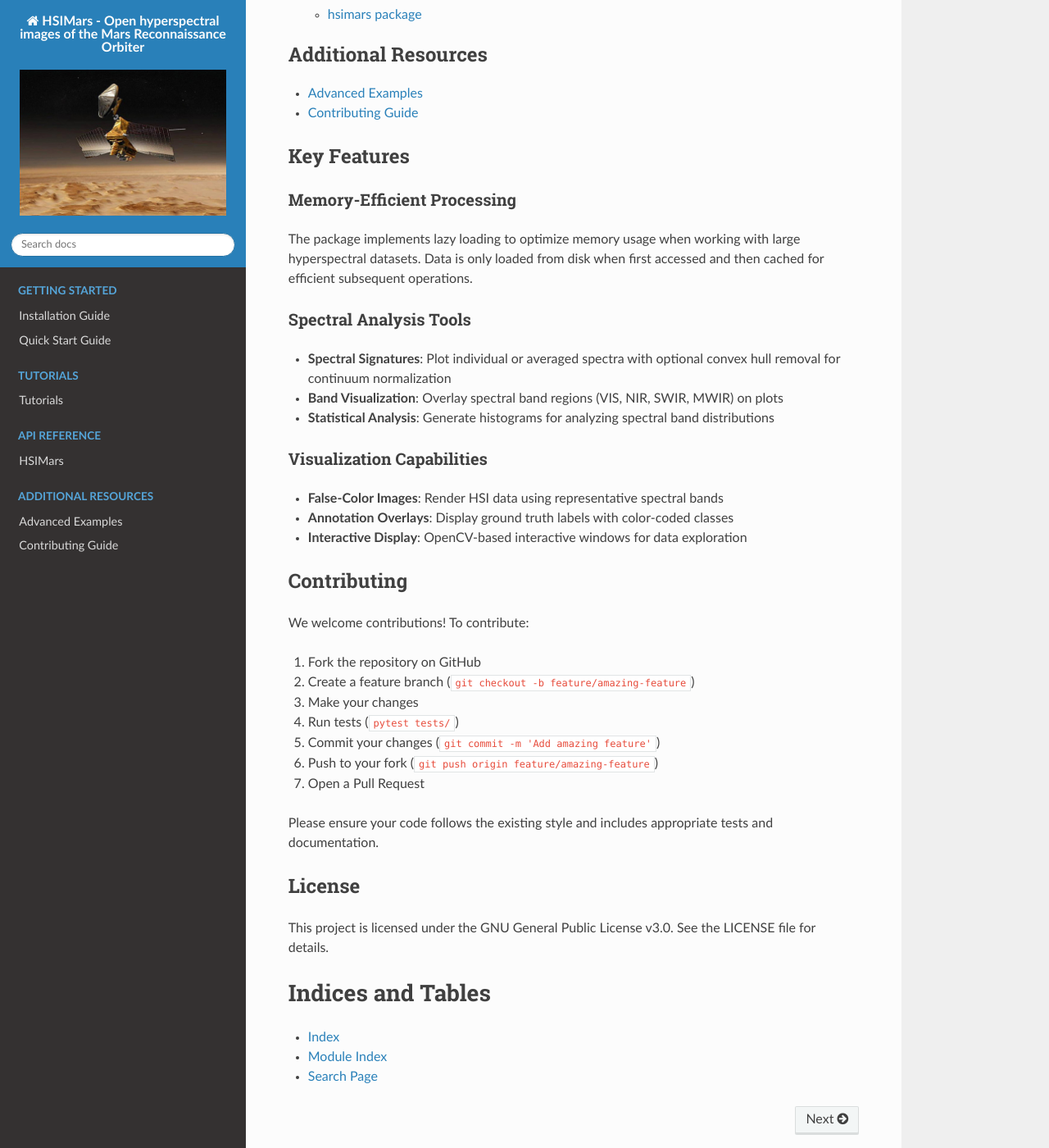
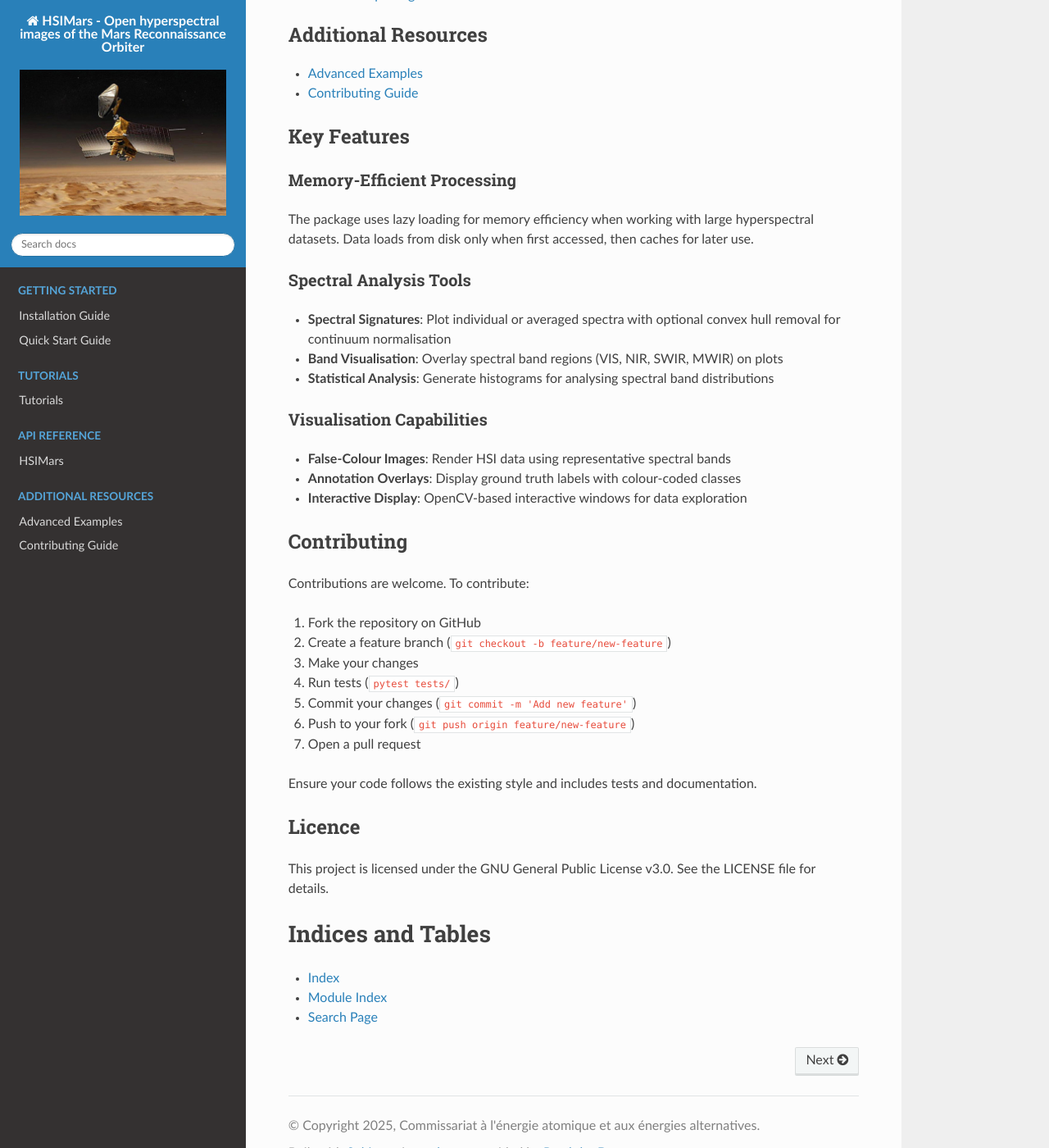
Before and after one commit to thesfinox/mars-reconnaissance-orbiter, a Sphinx documentation site: the page built from docs/source/index.rst, in a window 1280 px wide and 1400 px high, scrolled down 2387 px. Shown: the whole window at 82% size. Built offline with Sphinx 7.4.7 and the Read the Docs theme 3.1.0, drawn with Linux system fonts in a browser that asks for light colours; pages that are not in the unit, such as notebooks, are missing from menus; some of the changed text lies outside the part shown.

Commit message:
Update documentation
- More readable documentation
- Avoid useless line wrapping
- British English variants

```diff
--- a/docs/source/index.rst
+++ b/docs/source/index.rst
@@ -9,19 +9,19 @@ HSI Mars: Hyperspectral Image Analysis for Mars Reconnaissance Orbiter
    :target: https://www.gnu.org/licenses/gpl-3.0
    :alt: License: GPL v3
 
-A Python package for loading, processing, and visualizing hyperspectral imaging (HSI) data from the `CRISM <http://crism.jhuapl.edu/>`_ instrument aboard NASA's Mars Reconnaissance Orbiter (MRO).
+A Python package for loading, processing, and visualising hyperspectral imaging (HSI) data from the `CRISM <http://crism.jhuapl.edu/>`_ instrument aboard NASA's Mars Reconnaissance Orbiter (MRO).
 
 Overview
 --------
 
-This package provides intuitive tools for working with Martian hyperspectral data, enabling researchers to:
+This package provides tools for working with Martian hyperspectral data:
 
 * 📊 Load and process `CRISM <http://crism.jhuapl.edu/>`_ hyperspectral images in ENVI format
-* 🏷️ Handle ground truth annotations for machine learning applications
-* 🎨 Create false-color visualizations of spectral data
-* 📈 Plot and analyze spectral signatures with advanced processing
+* 🏷️ Handle ground truth annotations for machine learning
+* 🎨 Create false-colour visualisations of spectral data
+* 📈 Plot and analyse spectral signatures
 * 📉 Generate histograms for spectral band analysis
-* ⚡ Work efficiently with large datasets through lazy loading
+* ⚡ Work with large datasets through lazy loading
 
 Dataset
 -------
@@ -34,7 +34,7 @@ This package is designed to work with the dataset published by Xi *et al.* (2025
 Quick Start
 -----------
 
-Here's a simple example to get you started:
+A simple example:
 
 .. code-block:: python
 
@@ -48,7 +48,7 @@ Here's a simple example to get you started:
    print(f"Image shape: {img_data.shape}")
    print(f"Wavelength range: {img_data.wavelength.min():.1f} - {img_data.wavelength.max():.1f} nm")
 
-   # Display the false-color image
+   # Display the false-colour image
    hsi.display_hsi()
 
    # Plot spectrum for a specific pixel
@@ -110,38 +110,38 @@ Key Features
 Memory-Efficient Processing
 ~~~~~~~~~~~~~~~~~~~~~~~~~~~~
 
-The package implements lazy loading to optimize memory usage when working with large hyperspectral datasets. Data is only loaded from disk when first accessed and then cached for efficient subsequent operations.
+The package uses lazy loading for memory efficiency when working with large hyperspectral datasets. Data loads from disk only when first accessed, then caches for later use.
 
 Spectral Analysis Tools
 ~~~~~~~~~~~~~~~~~~~~~~~
 
-* **Spectral Signatures**: Plot individual or averaged spectra with optional convex hull removal for continuum normalization
-* **Band Visualization**: Overlay spectral band regions (VIS, NIR, SWIR, MWIR) on plots
-* **Statistical Analysis**: Generate histograms for analyzing spectral band distributions
+* **Spectral Signatures**: Plot individual or averaged spectra with optional convex hull removal for continuum normalisation
+* **Band Visualisation**: Overlay spectral band regions (VIS, NIR, SWIR, MWIR) on plots
+* **Statistical Analysis**: Generate histograms for analysing spectral band distributions
 
-Visualization Capabilities
-~~~~~~~~~~~~~~~~~~~~~~~~~~
+Visualisation Capabilities
+~~~~~~~~~~~~~~~~~~~~~~~~~~~
 
-* **False-Color Images**: Render HSI data using representative spectral bands
-* **Annotation Overlays**: Display ground truth labels with color-coded classes
+* **False-Colour Images**: Render HSI data using representative spectral bands
+* **Annotation Overlays**: Display ground truth labels with colour-coded classes
 * **Interactive Display**: OpenCV-based interactive windows for data exploration
 
 Contributing
 ------------
 
-We welcome contributions! To contribute:
+Contributions are welcome. To contribute:
 
 1. Fork the repository on GitHub
-2. Create a feature branch (``git checkout -b feature/amazing-feature``)
+2. Create a feature branch (``git checkout -b feature/new-feature``)
 3. Make your changes
 4. Run tests (``pytest tests/``)
-5. Commit your changes (``git commit -m 'Add amazing feature'``)
-6. Push to your fork (``git push origin feature/amazing-feature``)
-7. Open a Pull Request
+5. Commit your changes (``git commit -m 'Add new feature'``)
+6. Push to your fork (``git push origin feature/new-feature``)
+7. Open a pull request
 
-Please ensure your code follows the existing style and includes appropriate tests and documentation.
+Ensure your code follows the existing style and includes tests and documentation.
 
-License
+Licence
 -------
 
 This project is licensed under the GNU General Public License v3.0. See the LICENSE file for details.
```
Also changed, not shown: CONTRIBUTING.md (+15 -15 lines), README.md (+19 -19 lines), docs/source/contributing.rst (+11 -11 lines), docs/source/examples.rst (+11 -11 lines), docs/source/installation.rst (+5 -5 lines), docs/source/quickstart.rst (+14 -14 lines), docs/source/tutorial.rst (+9 -9 lines), src/hsimars/__init__.py (+7 -8 lines), 1 other file.
